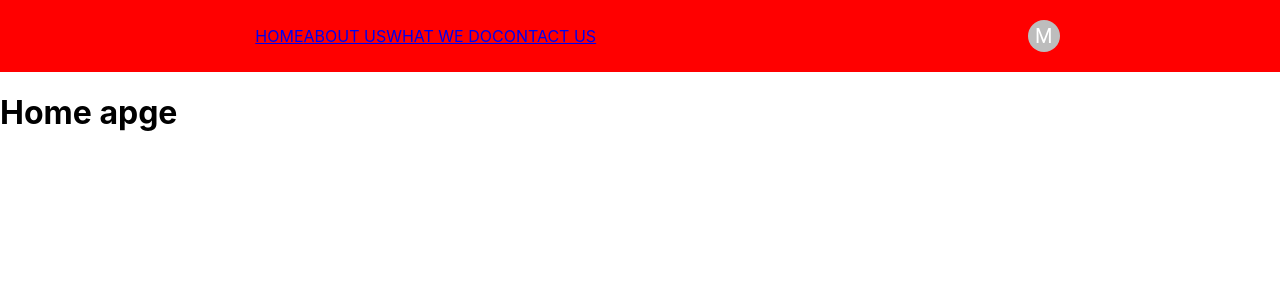
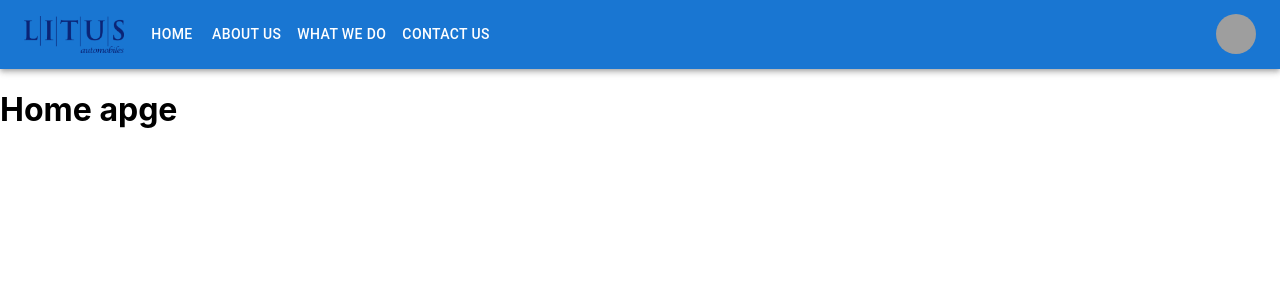
Before and after one commit to Md-Rasel-Ahmed/litus-bike, a React (Create React App) app: page / in a window 1280 px wide. Shown: the top 300 px of the page. Built offline with nearby package versions, Linux system fonts and the light colour scheme; grey boxes are pictures that could not be loaded.

Commit message:
navbar done

```diff
--- a/src/components/Navbar/Navbar.js
+++ b/src/components/Navbar/Navbar.js
@@ -1,121 +1,141 @@
 import * as React from "react";
+import AppBar from "@mui/material/AppBar";
 import Box from "@mui/material/Box";
-import Avatar from "@mui/material/Avatar";
-import Menu from "@mui/material/Menu";
-import MenuItem from "@mui/material/MenuItem";
-import ListItemIcon from "@mui/material/ListItemIcon";
-import Divider from "@mui/material/Divider";
+import Toolbar from "@mui/material/Toolbar";
 import IconButton from "@mui/material/IconButton";
 import Typography from "@mui/material/Typography";
+import Menu from "@mui/material/Menu";
+import MenuIcon from "@mui/icons-material/Menu";
+import Container from "@mui/material/Container";
+import Avatar from "@mui/material/Avatar";
+import Button from "@mui/material/Button";
 import Tooltip from "@mui/material/Tooltip";
-import PersonAdd from "@mui/icons-material/PersonAdd";
-import Settings from "@mui/icons-material/Settings";
-import Logout from "@mui/icons-material/Logout";
-import { Link } from "react-router-dom";
+import MenuItem from "@mui/material/MenuItem";
+import logo from "../../img/LA-logo-2-1170x435.png";
 
-export default function AccountMenu() {
-  const [anchorEl, setAnchorEl] = React.useState(null);
-  const open = Boolean(anchorEl);
-  const handleClick = (event) => {
-    setAnchorEl(event.currentTarget);
+const pages = ["HOME", "ABOUT US", "WHAT WE DO", "CONTACT US"];
+const settings = ["Profile", "Account", "Dashboard", "Logout"];
+
+const Navbar = () => {
+  const [anchorElNav, setAnchorElNav] = React.useState(null);
+  const [anchorElUser, setAnchorElUser] = React.useState(null);
+
+  const handleOpenNavMenu = (event) => {
+    setAnchorElNav(event.currentTarget);
   };
-  const handleClose = () => {
-    setAnchorEl(null);
+  const handleOpenUserMenu = (event) => {
+    setAnchorElUser(event.currentTarget);
   };
+
+  const handleCloseNavMenu = () => {
+    setAnchorElNav(null);
+  };
+
+  const handleCloseUserMenu = () => {
+    setAnchorElUser(null);
+  };
+
   return (
-    <React.Fragment>
-      <Box
+    <AppBar position="static">
+      <Container maxWidth="xl">
+        <Toolbar disableGutters>
+          <Typography
+            variant="h6"
+            noWrap
+            component="div"
+            sx={{ mr: 2, display: { xs: "none", md: "flex" } }}
+          >
+            <img width="100px" src={logo} alt="Logo" />
+          </Typography>
+
+          <Box sx={{ flexGrow: 1, display: { xs: "flex", md: "none" } }}>
+            <IconButton
+              size="large"
+              aria-label="account of current user"
+              aria-controls="menu-appbar"
+              aria-haspopup="true"
+              onClick={handleOpenNavMenu}
+              color="inherit"
+            >
+              <MenuIcon />
+            </IconButton>
+            <Menu
+              id="menu-appbar"
+              anchorEl={anchorElNav}
+              anchorOrigin={{
+                vertical: "bottom",
+                horizontal: "left",
+              }}
+              keepMounted
+              transformOrigin={{
+                vertical: "top",
+                horizontal: "left",
+              }}
+              open={Boolean(anchorElNav)}
+              onClose={handleCloseNavMenu}
               sx={{
-          display: "flex",
-          alignItems: "center",
-          justifyContent: "space-around",
-          textAlign: "center",
-          padding: "10px",
-          background: "red",
+                display: { xs: "block", md: "none" },
               }}
             >
-        <div className="menus">
-          <ul>
-            <Link to="/">HOME</Link>
-            <Link to="/about">ABOUT US</Link>
-            <Link to="/whatwedo">WHAT WE DO</Link>
-            <Link to="/contact">CONTACT US</Link>
-          </ul>
-        </div>
-        <Tooltip title="Account settings">
-          <IconButton
-            onClick={handleClick}
-            size="small"
-            sx={{ ml: 2 }}
-            aria-controls={open ? "account-menu" : undefined}
-            aria-haspopup="true"
-            aria-expanded={open ? "true" : undefined}
+              {pages.map((page) => (
+                <MenuItem key={page} onClick={handleCloseNavMenu}>
+                  <Typography textAlign="center">{page}</Typography>
+                </MenuItem>
+              ))}
+            </Menu>
+          </Box>
+          <Typography
+            variant="h6"
+            noWrap
+            component="div"
+            sx={{ flexGrow: 1, display: { xs: "flex", md: "none" } }}
           >
-            <Avatar sx={{ width: 32, height: 32 }}>M</Avatar>
+            <img width="100px" src={logo} alt="Logo" />
+          </Typography>
+          <Box sx={{ flexGrow: 1, display: { xs: "none", md: "flex" } }}>
+            {pages.map((page) => (
+              <Button
+                key={page}
+                onClick={handleCloseNavMenu}
+                sx={{ my: 2, color: "white", display: "block" }}
+              >
+                {page}
+              </Button>
+            ))}
+          </Box>
+
+          <Box sx={{ flexGrow: 0 }}>
+            <Tooltip title="Open settings">
+              <IconButton onClick={handleOpenUserMenu} sx={{ p: 0 }}>
+                <Avatar alt="Remy Sharp" src="/static/images/avatar/2.jpg" />
               </IconButton>
             </Tooltip>
+            <Menu
+              sx={{ mt: "45px" }}
+              id="menu-appbar"
+              anchorEl={anchorElUser}
+              anchorOrigin={{
+                vertical: "top",
+                horizontal: "right",
+              }}
+              keepMounted
+              transformOrigin={{
+                vertical: "top",
+                horizontal: "right",
+              }}
+              open={Boolean(anchorElUser)}
+              onClose={handleCloseUserMenu}
+            >
+              {settings.map((setting) => (
+                <MenuItem key={setting} onClick={handleCloseUserMenu}>
+                  <Typography textAlign="center">{setting}</Typography>
+                </MenuItem>
+              ))}
+            </Menu>
           </Box>
-      <Menu
-        anchorEl={anchorEl}
-        id="account-menu"
-        open={open}
-        onClose={handleClose}
-        onClick={handleClose}
-        PaperProps={{
-          elevation: 0,
-          sx: {
-            overflow: "visible",
-            filter: "drop-shadow(0px 2px 8px rgba(0,0,0,0.32))",
-            mt: 1.5,
-            "& .MuiAvatar-root": {
-              width: 32,
-              height: 32,
-              ml: -0.5,
-              mr: 1,
-            },
-            "&:before": {
-              content: '""',
-              display: "block",
-              position: "absolute",
-              top: 0,
-              right: 14,
-              width: 10,
-              height: 10,
-              bgcolor: "background.paper",
-              transform: "translateY(-50%) rotate(45deg)",
-              zIndex: 0,
-            },
-          },
-        }}
-        transformOrigin={{ horizontal: "right", vertical: "top" }}
-        anchorOrigin={{ horizontal: "right", vertical: "bottom" }}
-      >
-        <MenuItem>
-          <Avatar /> Profile
-        </MenuItem>
-        <MenuItem>
-          <Avatar /> My account
-        </MenuItem>
-        <Divider />
-        <MenuItem>
-          <ListItemIcon>
-            <PersonAdd fontSize="small" />
-          </ListItemIcon>
-          Add another account
-        </MenuItem>
-        <MenuItem>
-          <ListItemIcon>
-            <Settings fontSize="small" />
-          </ListItemIcon>
-          Settings
-        </MenuItem>
-        <MenuItem>
-          <ListItemIcon>
-            <Logout fontSize="small" />
-          </ListItemIcon>
-          Logout
-        </MenuItem>
-      </Menu>
-    </React.Fragment>
+        </Toolbar>
+      </Container>
+    </AppBar>
   );
-}
+};
+export default Navbar;
```
Also changed, not shown: src/img/LA-logo-2-1170x435.png (added). Lines whose indentation alone changed are shown as unchanged.
